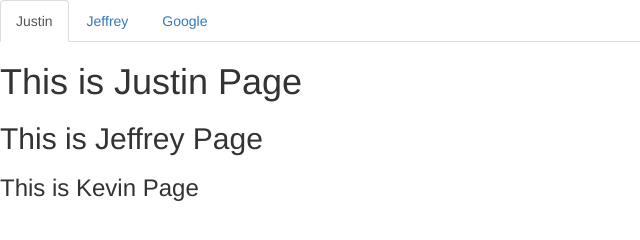
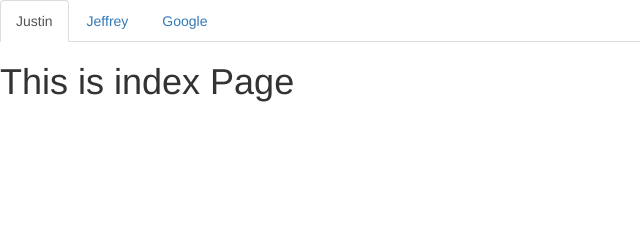
Before and after one commit to gaohongwei/gaohongwei.github.io, a plain HTML site: page index.html in a window 1280 px wide. Shown: the whole page, without its empty margins (0-640 px from the left). Drawn offline with nearby package versions, Linux system fonts and the light colour scheme.

Commit message:
Update index.html

```diff
--- a/index.html
+++ b/index.html
@@ -18,8 +18,7 @@
     <li role="presentation"><a href="jeffrey.html">Jeffrey</a></li>
     <li role="presentation"><a href="http://www.google.com">Google</a></li>
   </ul>
-  <h1>This is Justin Page</h1>
-  <h2>This is Jeffrey Page</h2>
-  <h3>This is Kevin Page</h3>
+  <h1>This is index Page</h1>
+
 </body>
 </html>
```
